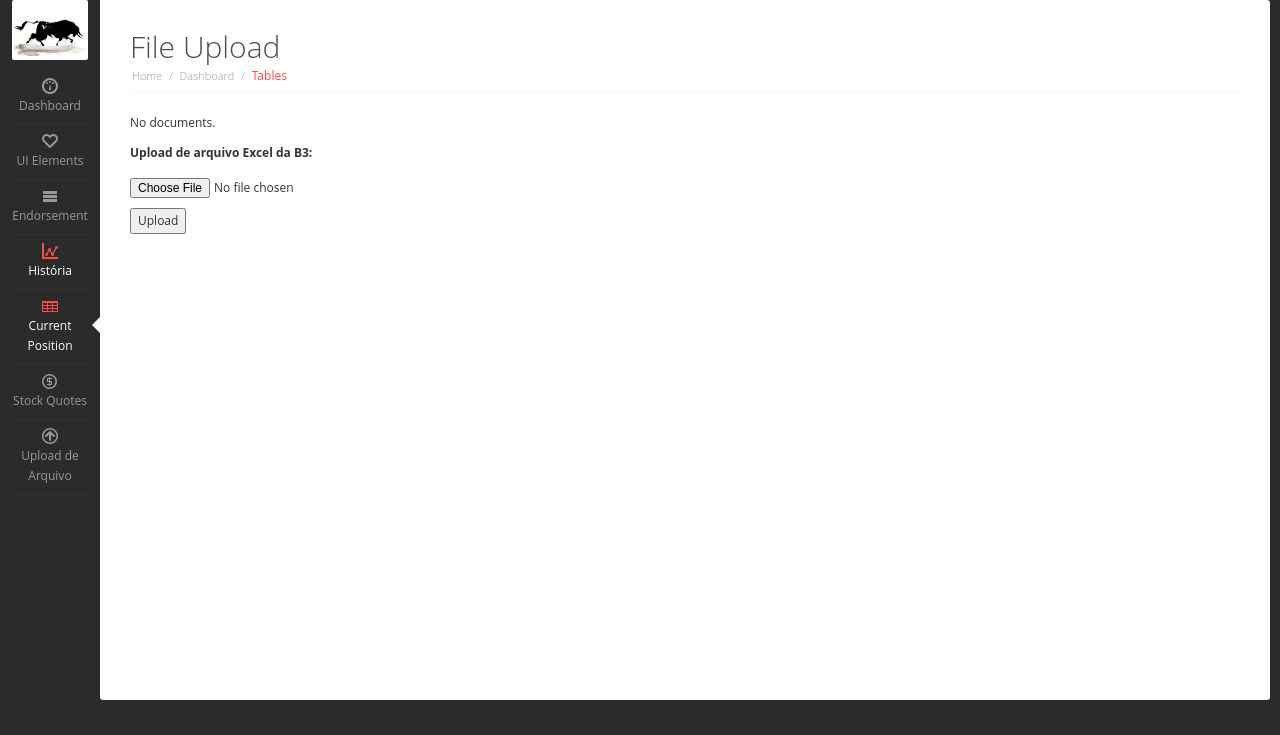
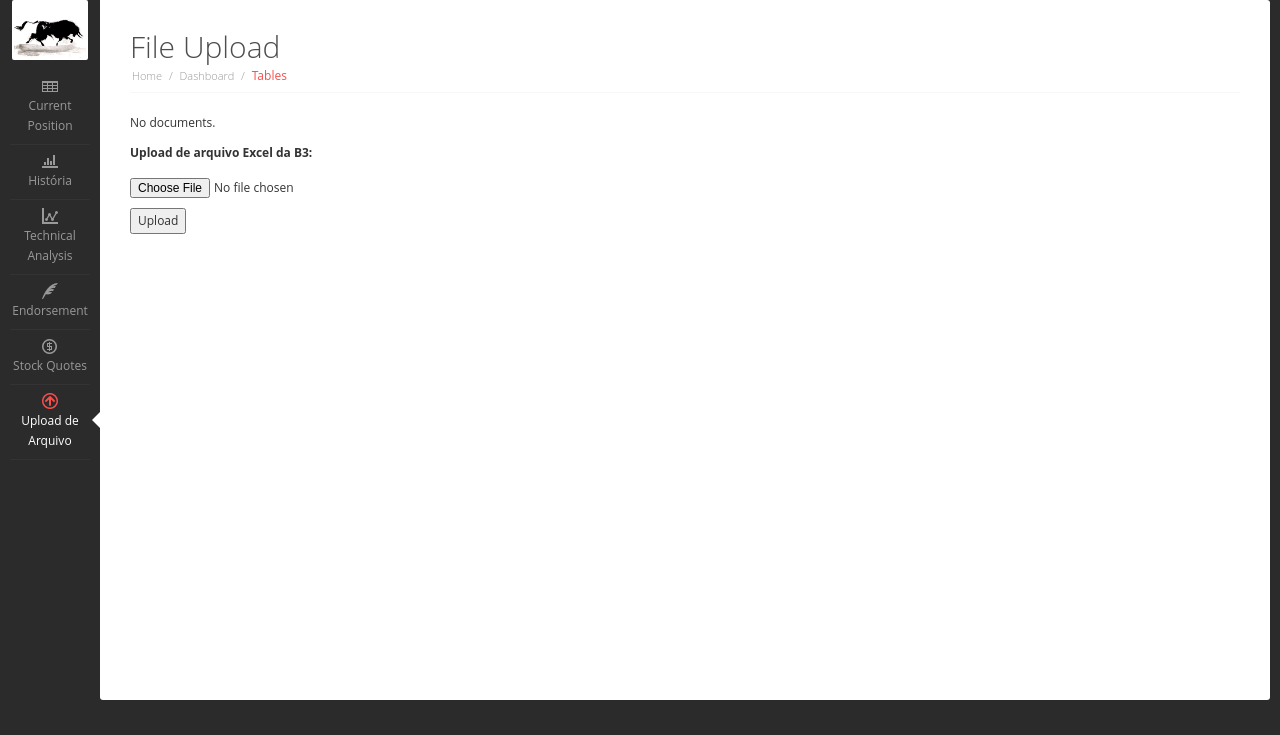
Before and after one commit to robson-koji/django_b3_ir_calc, a Django app: page /file_upload/ in a window 1280 px wide. Shown: the part 50-785 px from the top of the page. Run offline with Django 3.2, Linux system fonts and the light colour scheme; data that the repository does not hold is empty; some libraries are stand-ins or nearby versions; some web fonts are replaced.

Commit message:
fix icons and arrow indicator toogle

```diff
--- a/templates/base.html
+++ b/templates/base.html
@@ -205,6 +205,7 @@
               <img src="/static/img/logo3.png" alt="Slick Admin">
             </div>
             <ul class="slick-menu">
+              <!--
               <li>
                 <a href="index.html">
                   <span class="fs1" aria-hidden="true" data-icon="&#xe0a2;"></span>
@@ -224,34 +225,46 @@
                   <li><a href="grid.html"><span class="fs1" aria-hidden="true" data-icon="&#xe14c;"></span>Grid</a></li>
                 </ul>
               </li>
-              <li>
-                <a href="/report/endorse/">
-                  <span class="fs1" aria-hidden="true" data-icon="&#xe0b8;"></span>
-                  <strong>Endorsement</strong>
-                </a>
-              </li>
-              <li class="active">
-                <a href="/report/history/">
-                  <span class="fs1" aria-hidden="true" data-icon="&#xe096;"></span>
-                  <strong>{% trans "History" %}</strong>
-                </a>
-              </li>
-              <li class="active">
+              -->
+              <li class="li-menu">
                 <a href="/report/position/">
-                  <div class="current-page"></div>
+                  <div class="current-page" style="display:None"></div>
                   <!-- <span class="fs1" aria-hidden="true" data-icon="&#xe14a;"></span> -->
                   <span class="fs1" aria-hidden="true" data-icon="&#xe14a;"></span>
                   <strong>{% trans "Current Position" %} </strong>
                 </a>
               </li>
-              <li>
+              <li class="li-menu">
+                <a href="/report/history/">
+                  <div class="current-page" style="display:None"></div>
+                  <span class="fs1" aria-hidden="true" data-icon="&#xe097;"></span>
+                  <strong>{% trans "History" %}</strong>
+                </a>
+              </li>
+              <li class="li-menu">
+                <a href="/report/tech_analysis/">
+                  <div class="current-page" style="display:None"></div>
+                  <span class="fs1" aria-hidden="true" data-icon="&#xe096;"></span>
+                  <strong>Technical Analysis</strong>
+                </a>
+              </li>
+              <li class="li-menu">
+                <a href="/report/endorse/">
+                  <div class="current-page" style="display:None"></div>
+                  <span class="fs1" aria-hidden="true" data-icon="&#xe007;"></span>
+                  <strong>Endorsement</strong>
+                </a>
+              </li>
+              <li class="li-menu">
                 <a href="/stock_quotes/">
+                  <div class="current-page" style="display:None"></div>
                   <span class="fs1" aria-hidden="true" data-icon="&#xe038;"></span>
                   <strong>Stock Quotes</strong>
                 </a>
               </li>
-              <li>
+              <li class="li-menu">
                 <a href="/file_upload/">
+                  <div class="current-page" style="display:None"></div>
                   <span class="fs1" aria-hidden="true" data-icon="&#xe130;"></span>
                   <strong>Upload de Arquivo</strong>
                 </a>
@@ -310,6 +323,19 @@
       });
   </script>
 
+  <script type="text/javascript">
+    window.onload = $(function(){
+      var this_li = $('.slick-menu a').filter(function(){return this.href==location.href})
+
+      // activate menu icon
+      this_li.parent().addClass('active').siblings().removeClass('active')
+
+      // Display arrow besides menu icon
+      $('.current-page').css("display", "none");
+      this_li.parent().find('.current-page').show()
+  	})
+  </script>
+
   </body>
 
   </html>
```
